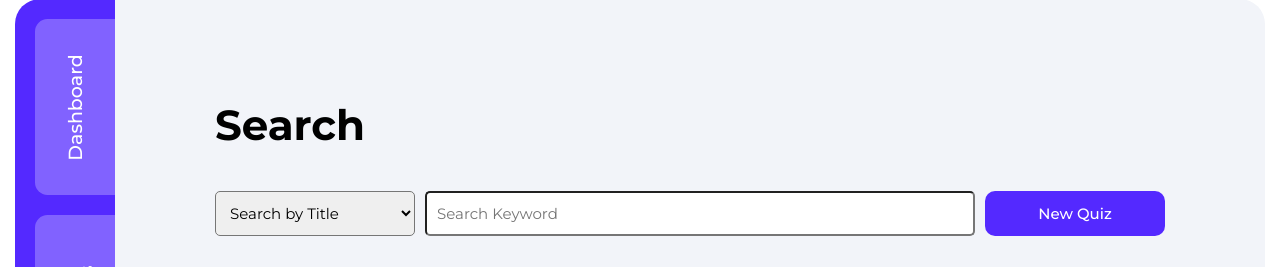
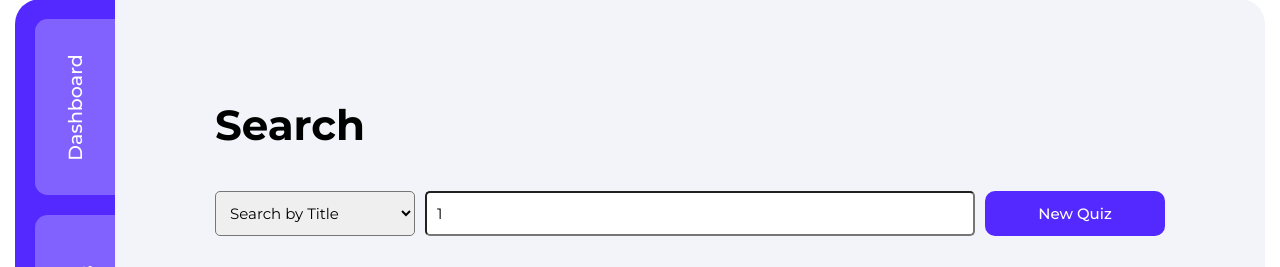
Before and after one commit to danheecho1/Kawhoot, a Flask app: page /search/1/1 in a window 1280 px wide. Shown: the part 76-343 px from the top of the page. Run offline with Flask 2, Linux system fonts and the light colour scheme; data that the repository does not hold is empty.

Commit message:
Search result page now keeps the type and keyword

```diff
--- a/kawhoot_app/controllers/routes_controller.py
+++ b/kawhoot_app/controllers/routes_controller.py
@@ -353,7 +353,7 @@ def search_result(search_type, search_keyword, page):
     total_pages = math.ceil(number_of_quizzes / limit)
     next = page + 1
     prev = page - 1
-    return render_template('search_result.html', search_result = search_result, pages = total_pages, next = next, prev = prev)
+    return render_template('search_result.html', search_type = search_type, search_keyword = search_keyword, search_result = search_result, pages = total_pages, next = next, prev = prev)
 
 @app.route('/edit_profile')
 def edit_profile():
--- /dev/null
+++ b/kawhoot_app/static/search_result.js
@@ -0,0 +1,5 @@
+let previous_search_type = document.getElementById('previous_search_type')
+console.log(previous_search_type)
+
+let chosen = document.getElementById(previous_search_type.value)
+chosen.setAttribute("selected", "")
--- a/kawhoot_app/templates/search_result.html
+++ b/kawhoot_app/templates/search_result.html
@@ -14,7 +14,7 @@
         <!-- header -->
         <div class="header-div">
             <!-- logo -->
-            <img src="../static/assets/logo.png" class="header-div__logo" alt="">
+            <img src="{{url_for('static', filename='/assets/logo.png')}}" class="header-div__logo" alt="">
             <!-- header buttons -->
             <div class="header-div__buttons-div">
                 <a class="header-div__buttons-div__about" href="#">About</a>
@@ -58,12 +58,13 @@
                 <!-- search bar -->
                 <div class="body-div__main-content-div__search-bar-div">
                     <form action="/search" method="post" class="body-div__main-content-div__search-bar-div__form">
-                        <select name="search_type" id="" class="body-div__main-content-div__search-bar-div__form__select">
-                            <option value="title">Search by Title</option>
-                            <option value="description">Search by Description</option>
-                            <option value="username">Search by Username</option>
+                        <select name="search_type" class="body-div__main-content-div__search-bar-div__form__select">
+                            <option id="title" value="title">Search by Title</option>
+                            <option id="description" value="description">Search by Description</option>
+                            <option id="username" value="username">Search by Username</option>
                         </select>
-                        <input type="text" name='search_keyword' placeholder="Search Keyword" class="body-div__main-content-div__search-bar-div__form__input">
+                        <input type="hidden" id="previous_search_type" value="{{search_type}}">
+                        <input type="text" value="{{search_keyword}}" name='search_keyword' placeholder="Search Keyword" class="body-div__main-content-div__search-bar-div__form__input">
                     </form>
                     <a href="/new_quiz"><button class="body-div__main-content-div__search-bar-div__new-button util--btn">New Quiz</button></a>
                 </div>
@@ -118,5 +119,6 @@
             <p>No Copyright © 2022 Danny Cho. All rights reserved</p>
         </div>
     </div>
+    <script src="{{url_for('static', filename='/search_result.js')}}"></script>
 </body>
 </html>
```
